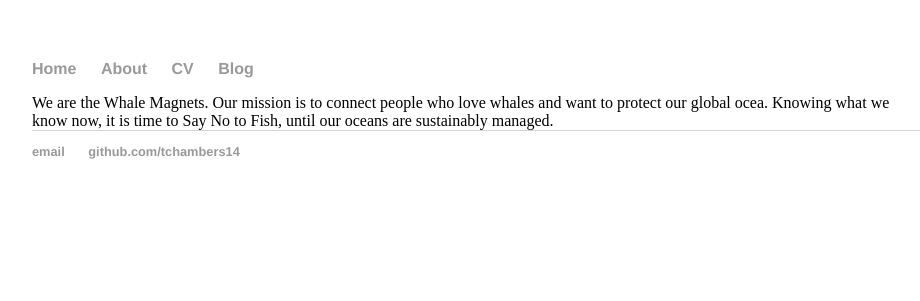
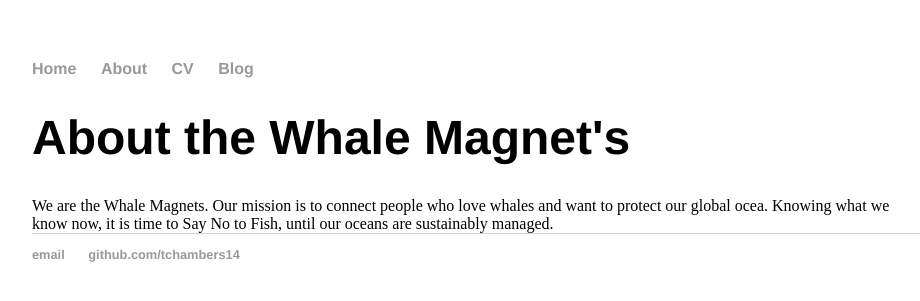
Before and after one commit to tchambers14/tchambers14.github.io, a Jekyll site: the page built from about/index.html, in a window 1280 px wide. Shown: the top 301 px of the page, without its empty margins (160-1080 px from the left). Built offline with Jekyll 4.4.1, drawn with Linux system fonts in a browser that asks for light colours.

Commit message:
Updated about us

```diff
--- a/about/index.html
+++ b/about/index.html
@@ -1,13 +1,8 @@
 ---
 layout: default
-title: Whale Magnet's Blog
+title: About the Whale Magnet's
 ---
-<html lang="en">
-<head>
-    <meta charset="UTF-8">
-    <title>About the Whale Magnet's</title>
-</head>
-<body>
-  <div>We are the Whale Magnets. Our mission is to connect people who love whales and want to protect our global ocea. Knowing what we know now, it is time to Say No to Fish, until our oceans are sustainably managed. </div>
-</body>
-</html>
+	<h1>{{ page.title }}</h1>
+  <body>
+    <div>We are the Whale Magnets. Our mission is to connect people who love whales and want to protect our global ocea. Knowing what we know now, it is time to Say No to Fish, until our oceans are sustainably managed. </div>
+  </body>
```
